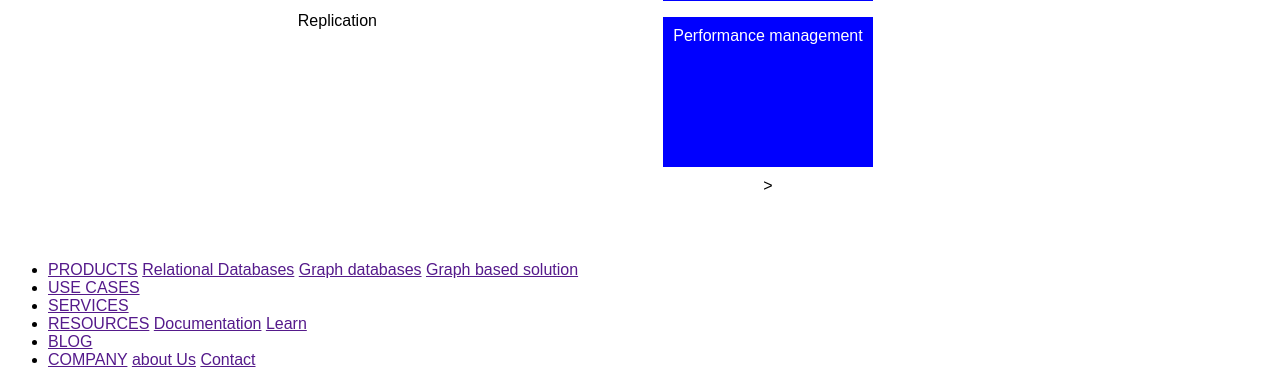
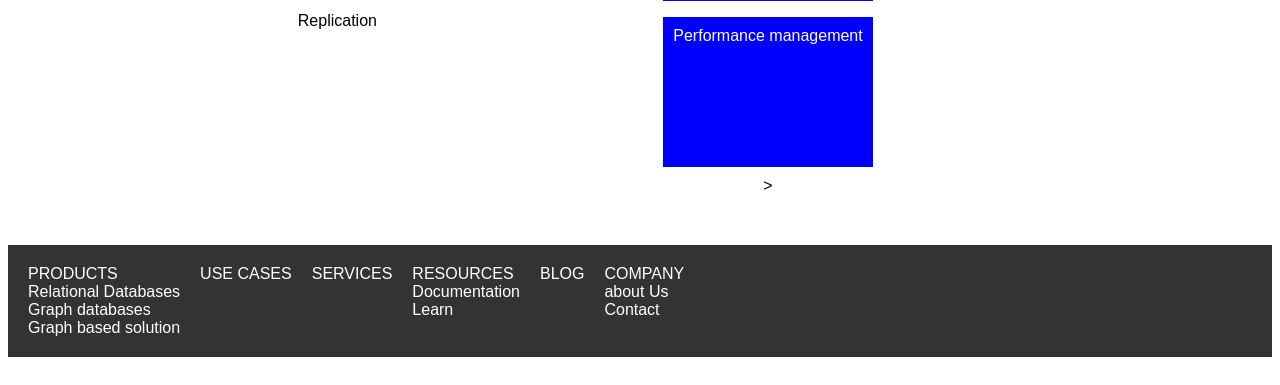
Before and after one commit to Michael-Ogaye/bitnine_pages, a Django app: page / in a window 1280 px wide. Shown: the part 3405-3790 px from the top of the page. After the commit the page ends 3762 px from the top, so only its background shows below. Run offline with Django 4.2, Linux system fonts and the light colour scheme; a user stored in the database is signed in; some web fonts are replaced.

Commit message:
Update home.html
bt

```diff
--- a/bitapp/templates/bitapp/home.html
+++ b/bitapp/templates/bitapp/home.html
@@ -427,6 +427,36 @@
 
 
 
+    /* Styling for the bottom section */
+    .bottom {
+        background-color: #333; /* Slightly dark background color */
+        padding: 20px;
+    }
+
+    /* Styling for the lesta class */
+    .lesta {
+        display: flex;
+        list-style: none;
+        padding: 0;
+        margin: 0;
+    }
+
+    .lesta li {
+        margin-right: 20px; /* Add some spacing between list items */
+    }
+
+    .lesta a {
+        display: block; /* Display links as block elements */
+        color: white;   /* White text color */
+        text-decoration: none; /* Remove text decoration */
+        transition: color 0.3s; /* Smooth color transition on hover */
+    }
+
+    .lesta a:hover {
+        color: lightgray; /* Change link color on hover */
+    }
+
+
 
 
 
```
